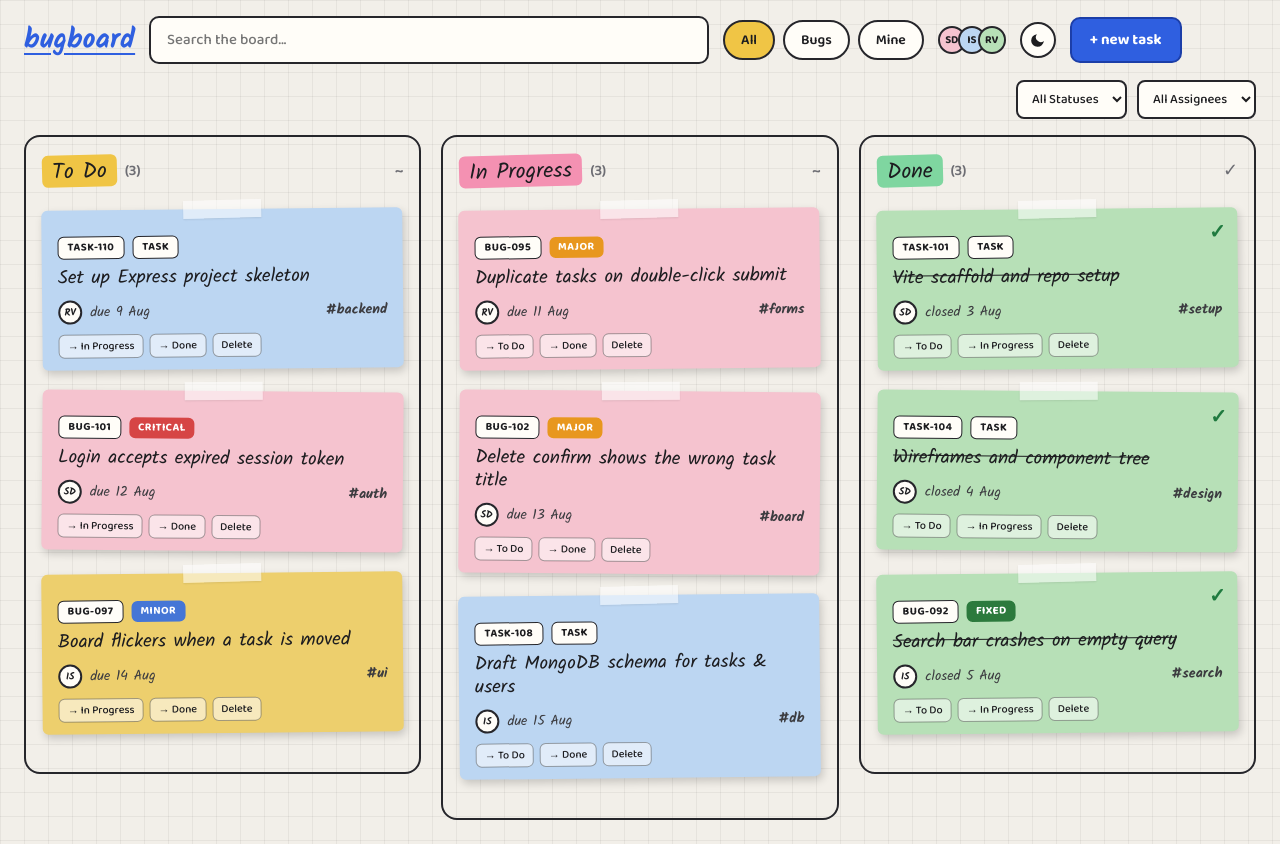
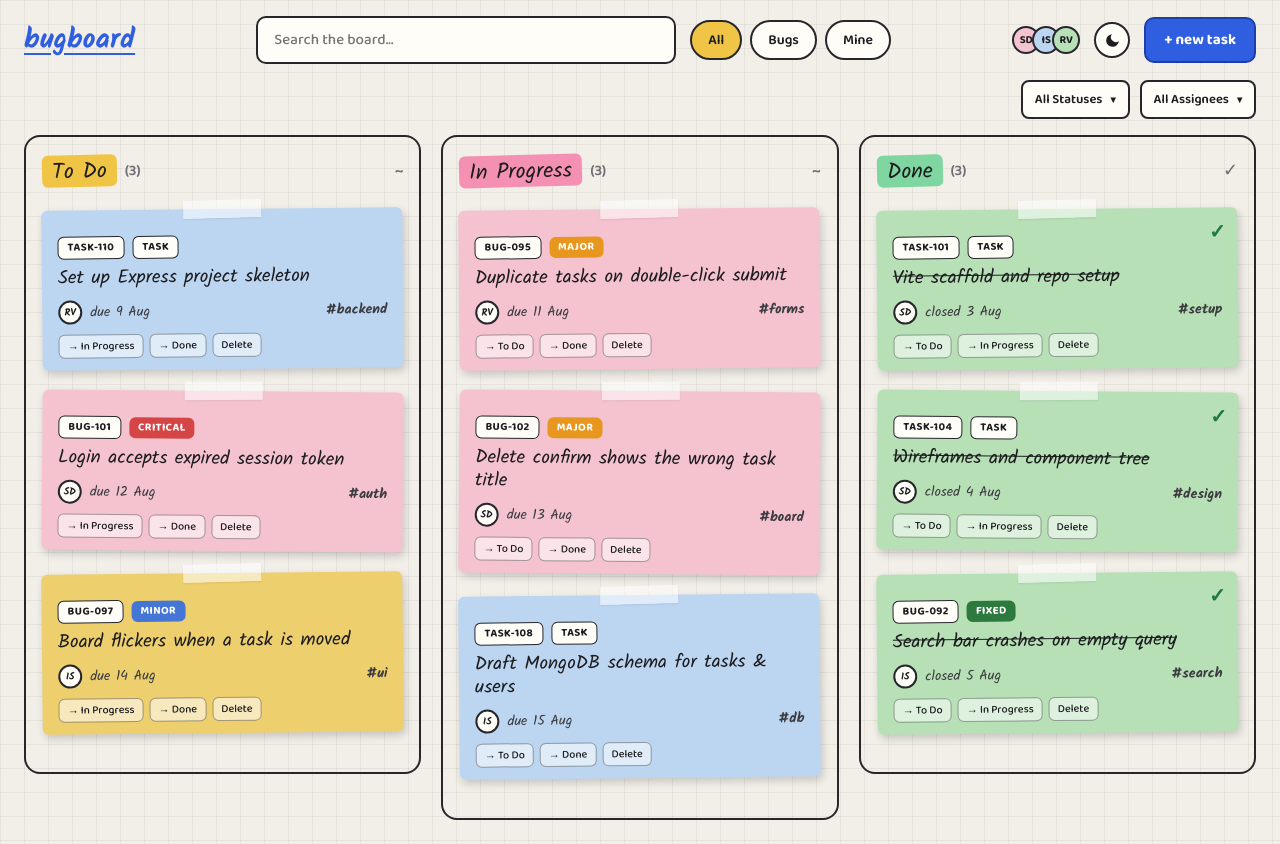
Before and after one commit to sdk354/Y3-Taskboard-Project, a React (Vite) app in the folder frontend/: page / in a window 1280 px wide. Built offline with nearby package versions, Linux system fonts and the light colour scheme.

Commit message:
topbar layout (center search/pills, right-align controls) + custom filter dropdowns

```diff
--- /dev/null
+++ b/frontend/src/components/Dropdown.jsx
@@ -0,0 +1,68 @@
+import React, { useEffect, useRef, useState } from "react";
+
+const Dropdown = ({ label, value, options, onChange }) => {
+  const [open, setOpen] = useState(false);
+  const ref = useRef(null);
+
+  // close on outside click or escape
+  useEffect(() => {
+    if (!open) return;
+    const onClick = (e) => {
+      if (ref.current && !ref.current.contains(e.target)) setOpen(false);
+    };
+    const onKey = (e) => e.key === "Escape" && setOpen(false);
+    document.addEventListener("mousedown", onClick);
+    document.addEventListener("keydown", onKey);
+    return () => {
+      document.removeEventListener("mousedown", onClick);
+      document.removeEventListener("keydown", onKey);
+    };
+  }, [open]);
+
+  const current = options.find((o) => o.value === value);
+
+  return (
+    <div className="dropdown" ref={ref}>
+      <button
+        type="button"
+        className="dropdown-toggle"
+        aria-haspopup="listbox"
+        aria-expanded={open}
+        aria-label={label}
+        onClick={() => setOpen((v) => !v)}
+      >
+        {current ? current.label : label}
+        <span className="dropdown-chevron" aria-hidden="true">
+          ▾
+        </span>
+      </button>
+
+      {open && (
+        <ul className="dropdown-menu" role="listbox" aria-label={label}>
+          {options.map((o) => (
+            <li key={o.value}>
+              <button
+                type="button"
+                role="option"
+                aria-selected={o.value === value}
+                className={
+                  o.value === value
+                    ? "dropdown-option selected"
+                    : "dropdown-option"
+                }
+                onClick={() => {
+                  onChange(o.value);
+                  setOpen(false);
+                }}
+              >
+                {o.label}
+              </button>
+            </li>
+          ))}
+        </ul>
+      )}
+    </div>
+  );
+};
+
+export default Dropdown;
--- a/frontend/src/components/FilterBar.jsx
+++ b/frontend/src/components/FilterBar.jsx
@@ -1,6 +1,7 @@
 import React from "react";
 import { useSearchParams } from "react-router-dom";
 import { STATUSES } from "../data/statuses";
+import Dropdown from "./Dropdown";
 
 const FilterBar = ({ assignees }) => {
   const [searchParams, setSearchParams] = useSearchParams();
@@ -18,32 +19,24 @@ const FilterBar = ({ assignees }) => {
 
   return (
     <div className="filter-row">
-      <select
-        className="filter-select"
-        aria-label="Filter by status"
+      <Dropdown
+        label="Filter by status"
         value={searchParams.get("status") || ""}
-        onChange={(e) => handleChange("status", e.target.value)}
-      >
-        <option value="">All Statuses</option>
-        {STATUSES.map((status) => (
-          <option key={status} value={status}>
-            {status}
-          </option>
-        ))}
-      </select>
-      <select
-        className="filter-select"
-        aria-label="Filter by assignee"
+        options={[
+          { value: "", label: "All Statuses" },
+          ...STATUSES.map((s) => ({ value: s, label: s })),
+        ]}
+        onChange={(v) => handleChange("status", v)}
+      />
+      <Dropdown
+        label="Filter by assignee"
         value={searchParams.get("assignee") || ""}
-        onChange={(e) => handleChange("assignee", e.target.value)}
-      >
-        <option value="">All Assignees</option>
-        {assignees.map((a) => (
-          <option key={a} value={a}>
-            {a}
-          </option>
-        ))}
-      </select>
+        options={[
+          { value: "", label: "All Assignees" },
+          ...assignees.map((a) => ({ value: a, label: a })),
+        ]}
+        onChange={(v) => handleChange("assignee", v)}
+      />
     </div>
   );
 };
--- a/frontend/src/components/TopBar.jsx
+++ b/frontend/src/components/TopBar.jsx
@@ -28,6 +28,7 @@ const TopBar = ({ onNewTask }) => {
     <header className="topbar">
       <span className="logo">bugboard</span>
 
+      <div className="topbar-center">
         <input
           type="search"
           className="board-search"
@@ -48,7 +49,9 @@ const TopBar = ({ onNewTask }) => {
             </button>
           ))}
         </div>
+      </div>
 
+      <div className="topbar-right">
         <div className="avatars" aria-hidden="true">
           {USERS.map((u) => (
             <span key={u} className={`avatar avatar-${u.toLowerCase()}`}>
@@ -89,6 +92,7 @@ const TopBar = ({ onNewTask }) => {
         <button className="new-task-btn" onClick={onNewTask}>
           + new task
         </button>
+      </div>
     </header>
   );
 };
--- a/frontend/src/index.css
+++ b/frontend/src/index.css
@@ -120,10 +120,25 @@ select:focus {
   text-underline-offset: 5px;
 }
 
+/* middle zone floats between the logo and the right-side controls */
+.topbar-center {
+  flex: 1;
+  display: flex;
+  justify-content: center;
+  align-items: center;
+  gap: 14px;
+  min-width: 0;
+}
+
+.topbar-right {
+  display: flex;
+  align-items: center;
+  gap: 14px;
+}
+
 .board-search {
-  flex: 1;
-  min-width: 200px;
-  max-width: 560px;
+  flex: 0 1 420px;
+  min-width: 160px;
   padding: 10px 16px;
   border: 2px solid var(--outline);
   border-radius: 10px;
@@ -227,7 +242,7 @@ select:focus {
   animation: fade-up 0.3s ease;
 }
 
-/* status/assignee selects */
+/* status/assignee filters */
 .filter-row {
   display: flex;
   gap: 10px;
@@ -235,13 +250,70 @@ select:focus {
   margin-bottom: 16px;
 }
 
-.filter-select {
-  padding: 6px 10px;
+/* custom dropdowns */
+.dropdown {
+  position: relative;
+}
+
+.dropdown-toggle {
+  display: flex;
+  align-items: center;
+  gap: 8px;
+  padding: 7px 12px;
   border: 2px solid var(--outline);
   border-radius: 8px;
   background: var(--surface);
   color: var(--ink);
   font-size: 13px;
+  font-weight: 600;
+}
+
+.dropdown-chevron {
+  font-size: 10px;
+  transition: transform 0.15s ease;
+}
+
+.dropdown-toggle[aria-expanded="true"] .dropdown-chevron {
+  transform: rotate(180deg);
+}
+
+.dropdown-menu {
+  position: absolute;
+  top: calc(100% + 6px);
+  right: 0;
+  min-width: 100%;
+  white-space: nowrap;
+  margin: 0;
+  padding: 6px;
+  list-style: none;
+  background: var(--surface);
+  border: 2px solid var(--outline);
+  border-radius: 10px;
+  box-shadow: 0 8px 20px rgba(0, 0, 0, 0.2);
+  z-index: 20;
+  animation: fade-up 0.15s ease;
+}
+
+.dropdown-option {
+  width: 100%;
+  text-align: left;
+  padding: 6px 10px;
+  border: none;
+  border-radius: 6px;
+  background: none;
+  color: var(--ink);
+  font-size: 13px;
+  font-weight: 600;
+}
+
+.dropdown-option:hover {
+  background: rgba(47, 95, 224, 0.12);
+  transform: none;
+}
+
+.dropdown-option.selected {
+  background: #f0c545;
+  color: #1d1d20;
 }
 
 /* columns */
@@ -792,10 +864,13 @@ select:focus {
     gap: 10px;
   }
 
+  .topbar-center {
+    flex-wrap: wrap;
+  }
+
   .board-search {
     order: 10;
     flex-basis: 100%;
-    max-width: none;
   }
 
   .filter-row {
```
Also changed, not shown: 1 other file (tests, documents, lock files or other folders). Lines whose indentation alone changed are shown as unchanged.
